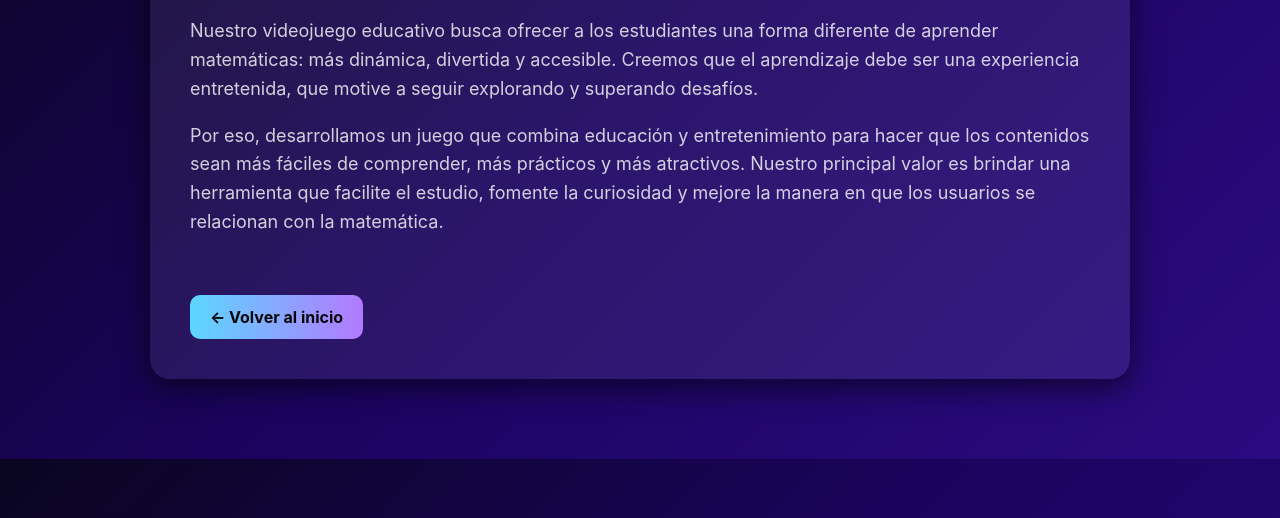
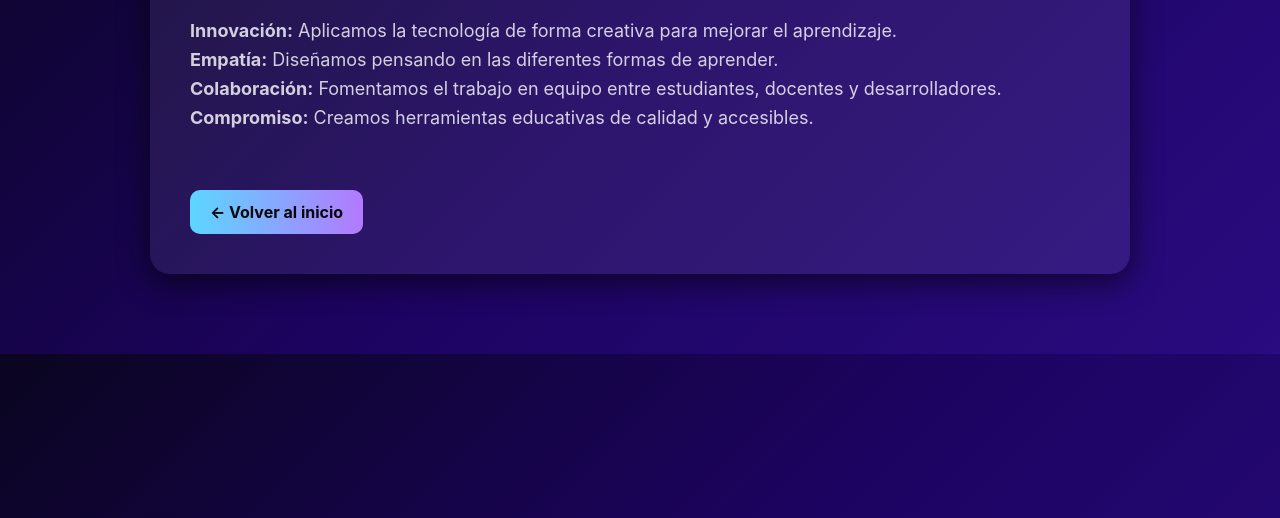
Before and after one commit to Kvkino/ZombiEscape, a plain HTML site: page valores.html in a window 1280 px wide. Shown: the part 282-800 px from the top of the page. Drawn offline with Linux system fonts and the light colour scheme.

Commit message:
FINAAAAAAAAAAAAAL

```diff
--- a/valores.html
+++ b/valores.html
@@ -89,13 +89,11 @@
       }
     </style>
   </head>
+
   <body>
     <nav class="nav">
       <div class="brand">
-        <img
-          src="https://i.ibb.co/hJG1J0GX/logo.png"
-          alt="Logo Game Founders"
-        />
+        <img src="https://i.ibb.co/hJG1J0GX/logo.png" alt="Logo Game Founders" />
         <div>
           <div style="font-weight: 800">Game Founders</div>
           <div style="font-size: 12px; color: var(--muted); margin-top: 2px">
@@ -115,18 +113,10 @@
       <h1>Valores</h1>
 
       <p>
-        Nuestro videojuego educativo busca ofrecer a los estudiantes una forma
-        diferente de aprender matemáticas: más dinámica, divertida y accesible.
-        Creemos que el aprendizaje debe ser una experiencia entretenida, que
-        motive a seguir explorando y superando desafíos.
-      </p>
-
-      <p>
-        Por eso, desarrollamos un juego que combina educación y entretenimiento
-        para hacer que los contenidos sean más fáciles de comprender, más
-        prácticos y más atractivos. Nuestro principal valor es brindar una
-        herramienta que facilite el estudio, fomente la curiosidad y mejore la
-        manera en que los usuarios se relacionan con la matemática.
+        <strong>Innovación:</strong> Aplicamos la tecnología de forma creativa para mejorar el aprendizaje.<br />
+        <strong>Empatía:</strong> Diseñamos pensando en las diferentes formas de aprender.<br />
+        <strong>Colaboración:</strong> Fomentamos el trabajo en equipo entre estudiantes, docentes y desarrolladores.<br />
+        <strong>Compromiso:</strong> Creamos herramientas educativas de calidad y accesibles.
       </p>
 
       <a class="back" href="index.html">← Volver al inicio</a>
```
Also changed, not shown: responsabilidad.html (+13 -9 lines).
